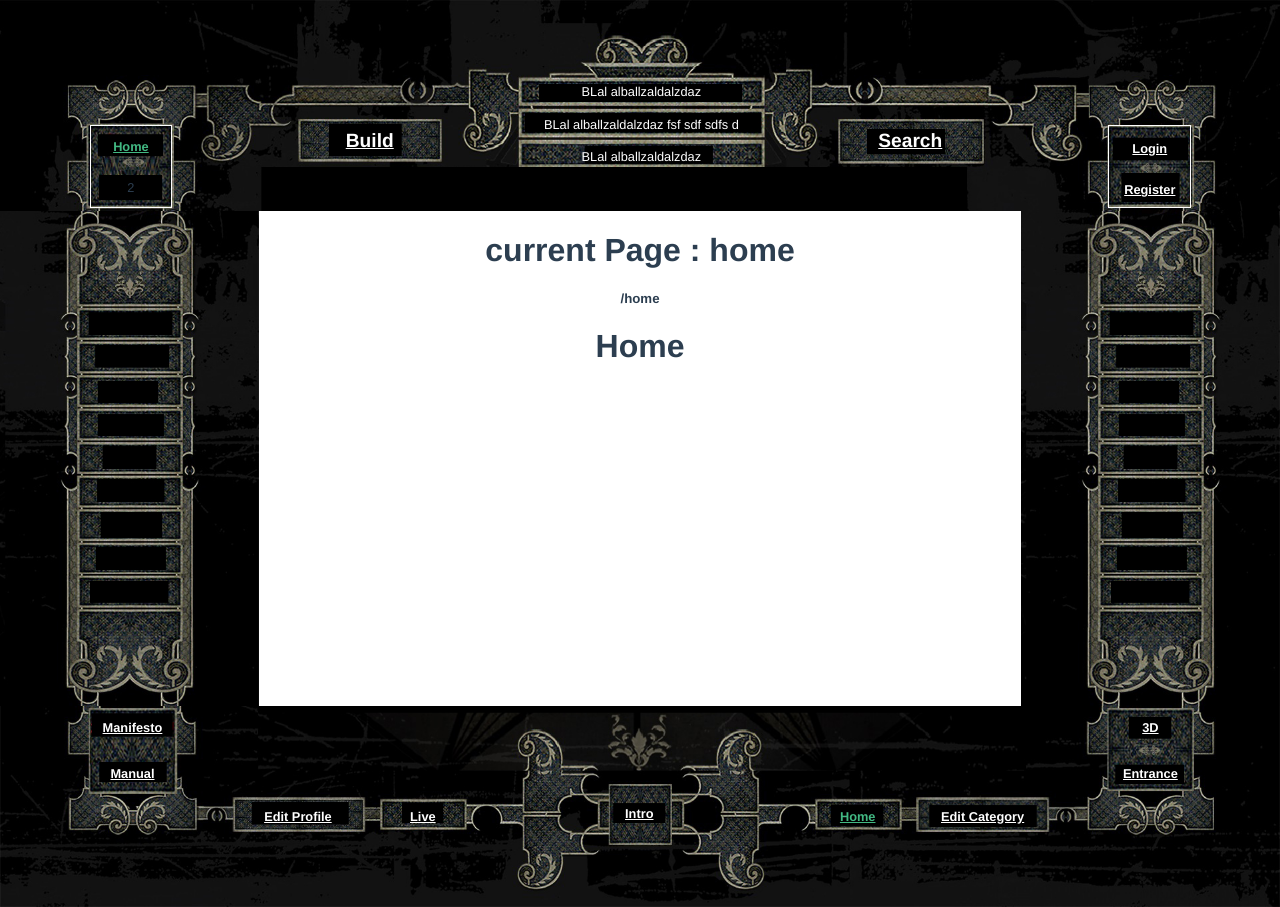
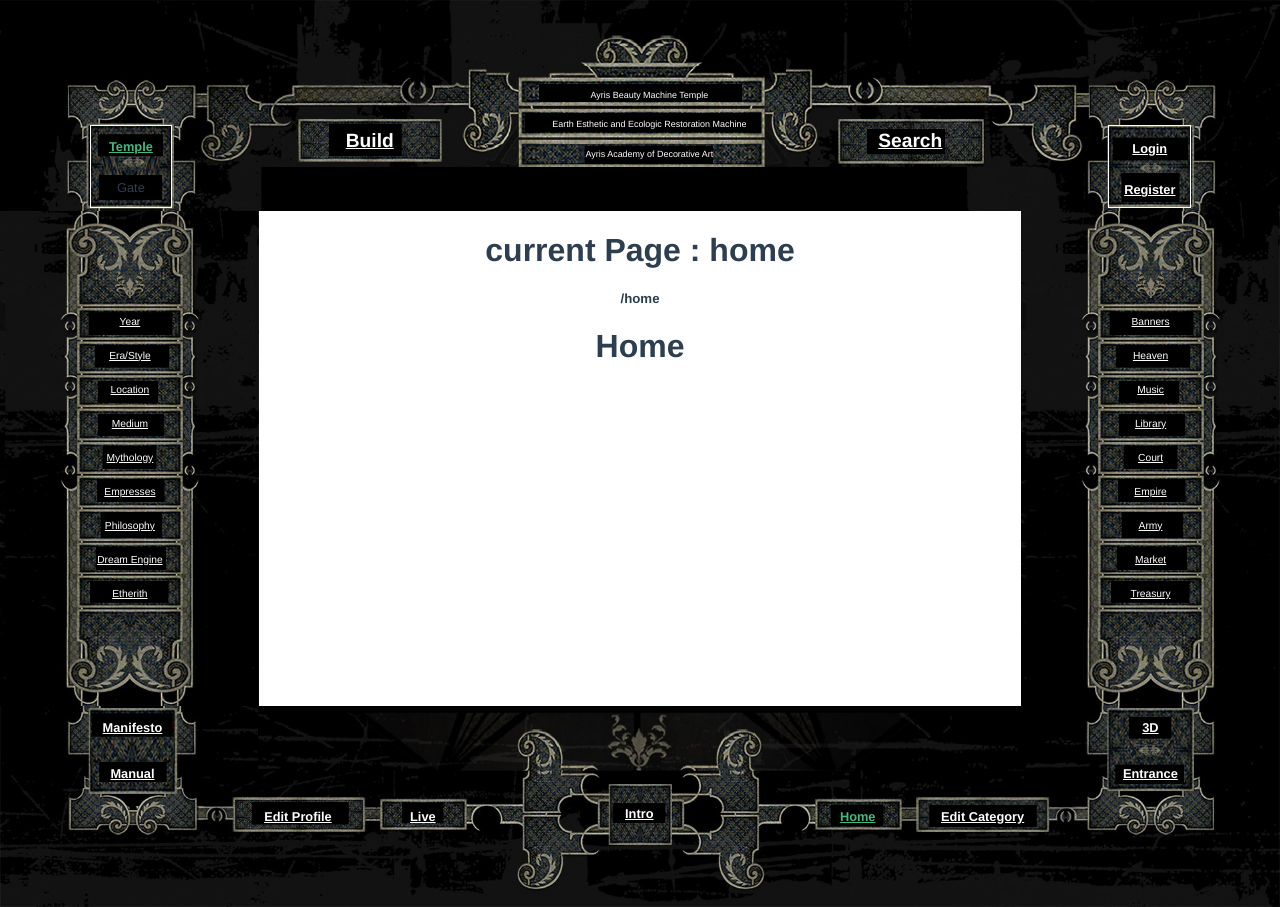
Before and after one commit to webdeveloper510/Ayris-frontend-vue, a Vue app: page /home in a window 1280 px wide. Built offline with nearby package versions, Linux system fonts and the light colour scheme; no server answers.

Commit message:
Left and Right Text

```diff
--- a/src/components/Template/Base/Header.vue
+++ b/src/components/Template/Base/Header.vue
@@ -4,8 +4,8 @@
       <div class="header">
         <div class="header-menu">
           <div class="text-header left">
-            <p><router-link to="/home">Home</router-link></p>
-            <p>2</p>
+            <p><router-link to="/home">Temple</router-link></p>
+            <p>Gate</p>
           </div>
         </div>
         <div class="header-mid-left">
@@ -16,9 +16,9 @@
 
         <div class="header-mid-center">
           <div class="text-mid-center">
-            <p>BLal alballzaldalzdaz</p>
-            <p>BLal alballzaldalzdaz fsf sdf sdfs d</p>
-            <p>BLal alballzaldalzdaz</p>
+            <p>Ayris Beauty Machine Temple</p>
+            <p>Earth Esthetic and Ecologic Restoration Machine</p>
+            <p>Ayris Academy of Decorative Art</p>
           </div>
         </div>
 
@@ -125,10 +125,10 @@ export default {
 }
 .text-mid-center > p {
   //line-height: 1.5vw;
-  font-size: 1vw;
-  padding-top: 0.35vw;
-  //padding-bottom: 0vw;
+  font-size: .7vw;
+  padding-top: 0.8vw;
   color: white;
+  padding-left: 16px;
 }
 
 .text-header {
--- a/src/layouts/DashboardLayout.vue
+++ b/src/layouts/DashboardLayout.vue
@@ -3,6 +3,17 @@
     <HeaderComponent></HeaderComponent>
     <div id="container">
       <div class="menu menu-left">
+        <div class="text-left">
+          <p><router-link to="">Year</router-link></p>
+          <p><router-link to="">Era/Style</router-link></p>
+          <p><router-link to="">Location</router-link></p>
+          <p><router-link to="">Medium</router-link></p>
+          <p><router-link to="">Mythology</router-link></p>
+          <p><router-link to="">Empresses</router-link></p>
+          <p><router-link to="">Philosophy</router-link></p>
+          <p><router-link to="">Dream Engine</router-link></p>
+          <p><router-link to="">Etherith</router-link></p>
+        </div>
         <CategoryMenuComponent :categories="this.getMenu(true)" />
       </div>
       <div class="content">
@@ -14,6 +25,17 @@
         <!--        <router-view />-->
       </div>
       <div class="menu menu-right">
+        <div class="text-right">
+          <p><router-link to="">Banners</router-link></p>
+          <p><router-link to="">Heaven</router-link></p>
+          <p><router-link to="">Music</router-link></p>
+          <p><router-link to="">Library</router-link></p>
+          <p><router-link to="">Court</router-link></p>
+          <p><router-link to="">Empire</router-link></p>
+          <p><router-link to="">Army</router-link></p>
+          <p><router-link to="">Market</router-link></p>
+          <p><router-link to="">Treasury</router-link></p>
+        </div>
         <CategoryMenuComponent :categories="this.getMenu(false)" />
       </div>
     </div>
@@ -181,6 +203,30 @@ export default {
   width: get-vw(1920px);
   height: get-vw(302px);
 }
+
+.menu.menu-left .text-left,
+.menu.menu-right .text-right {
+  margin-left: 7vw;
+  width: 6.3vw;
+  height: 6.3vw;
+  margin-top: 8.2vw;
+  font-size: 1vw;
+}
+
+.menu.menu-left .text-left p,
+.menu.menu-right .text-right p {
+  font-size: 0.8vw;
+}
+
+.menu.menu-left .text-left p a,
+.menu.menu-right .text-right p a {
+  color: #fff;
+}
+
+.menu.menu-left .text-left p:not(:first-child),
+.menu.menu-right .text-right p:not(:first-child) {
+  margin-top: 1.8vw;
+}
 </style>
 
 <style scoped>
```
